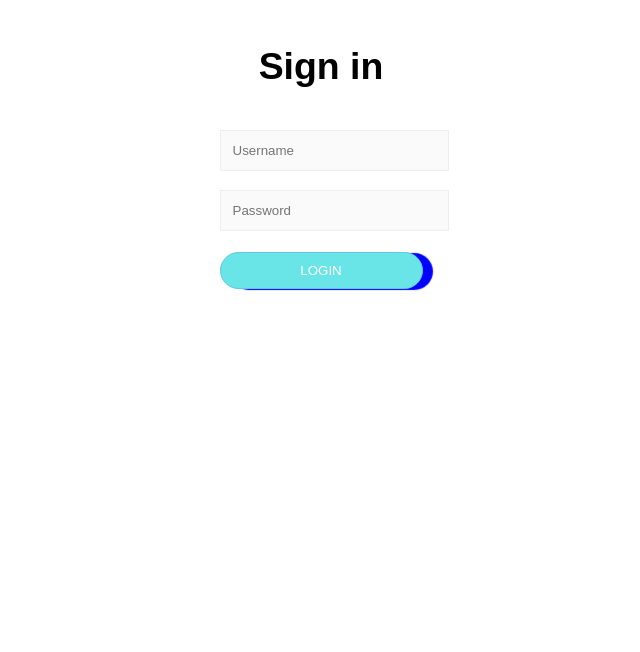
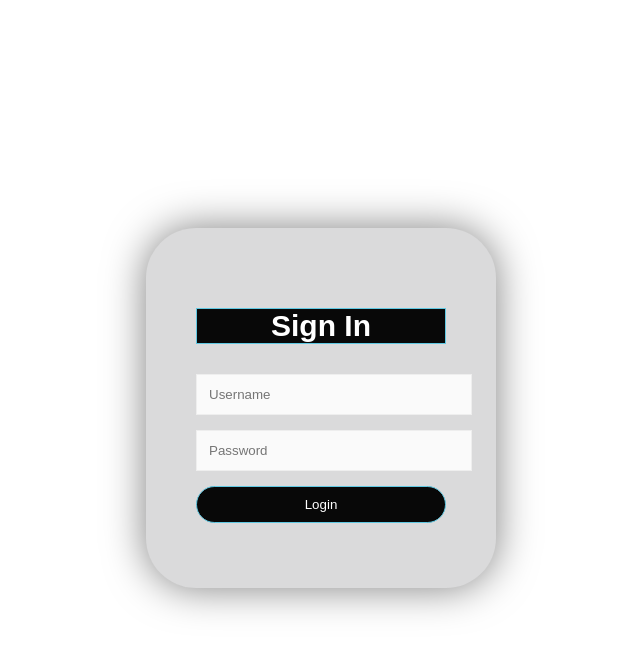
Before and after one commit to tiagolagrecap/login-ui-lagreca, a plain HTML site: page index.html in a window 1280 px wide. Shown: the whole page, without its empty margins (319-959 px from the left). Drawn offline with Linux system fonts and the light colour scheme.

Commit message:
Add files via upload

```diff
--- a/index.html
+++ b/index.html
@@ -1,18 +1,17 @@
-<!DOCTYPE html>
+    <!DOCTYPE html>
 <html lang="en">
 <head>
     <meta charset="UTF-8">
     <meta name="viewport" content="width=device-width, initial-scale=1.0">
     <link rel="stylesheet" href="styles.css">
-    <title>SignIn</title>
+
 </head>
 <body>
-    <div class="center">
-        <form action="">
+    <div class="container">
+        <div class="login-b">
+            <form action="">
             <div>
-
-            </div>
-                  <h3>Sign in</h3>
+                  <h3>Sign In</h3>
             <div class="group">
                 <input type="text" class="input" placeholder="Username">
             </div>
@@ -22,10 +21,11 @@
             </div>
 
             <div class="group">
-                <button class="button" type="submit">LOGIN</button>
+                <button class="button" type="submit">Login</button>
             </div>
 
-        </form>
+            </form>
+        </div>
     </div>
 
 
--- a/styles.css
+++ b/styles.css
@@ -2,17 +2,23 @@ html{
     height: 100%;
 }
 
-body{
 
-    font-family: Arial, Helvetica, sans-serif;
-    font-size: 2rem;
-}
-
-.center {
+.container {
+    min-height: 100vh;
     display: flex;
     justify-content: center;
     align-items: center;
-    height: 100%;
+
+
+}
+
+.login-b {
+    background-color: rgb(218, 218, 219);
+    border-radius: 50px;
+    box-shadow: 0 0 40px rgba(0, 0, 0, 0.5);
+    padding: 50px;
+    min-width: 250px;
+    max-width: 350px;
 
 }
 
@@ -24,21 +30,31 @@ body{
 }
 
 .button{
-    background: #69e5e7;
+    background: #080808;
     border: 1px solid #60c8e2;
     color: #ffffff;
     padding: 10px;
     width: 100%;
     border-radius: 50px;
-    box-shadow: 10px 1px 1px blue;
+    font-family: Arial, Helvetica, sans-serif;
+
 
 }
 
 .group{
     margin-bottom:15px;
+
+
 }
 
 h3{
     display: flex;
     justify-content: center;
+    font-size: 30px;
+    font-family: Arial, Helvetica, sans-serif;
+    background: #080808;
+    border: 1px solid #60c8e2;
+    color: white;
+
+
 }
```
